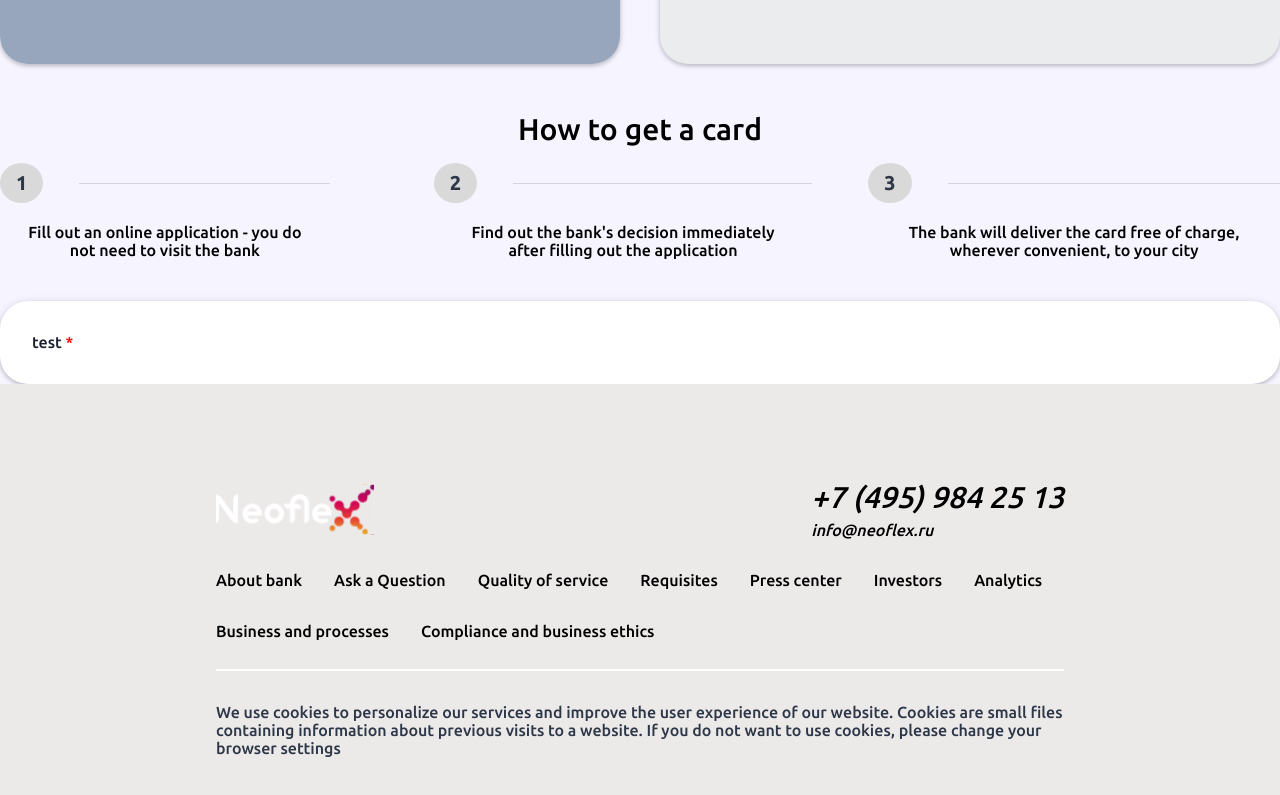
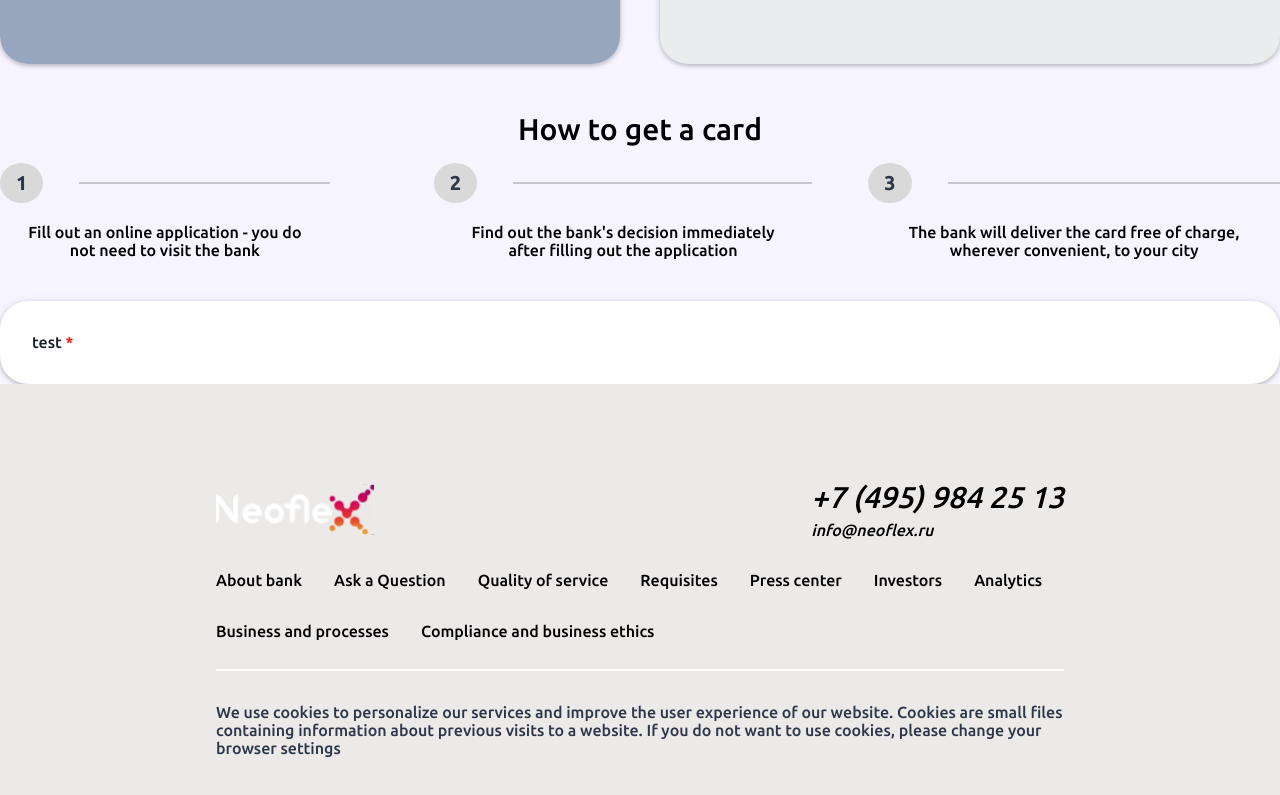
Before and after one commit to NyanLight/neoflex-project, a React (Vite) app: page /loan in a window 1280 px wide. Shown: the part 1117-1912 px from the top of the page. Built offline with nearby package versions, Linux system fonts and the light colour scheme.

Commit message:
create separate divider component and replace div with line inside steps component

```diff
--- a/src/components/Steps/Steps.module.css
+++ b/src/components/Steps/Steps.module.css
@@ -30,12 +30,6 @@
     font-weight: 700;
 }
 
-.step__line {
-    height: 1px;
-    width: 100%;
-    border-top: 1px solid #80808046;
-}
-
 .step__bottom {
     color: black;
     font-weight: 500;
@@ -54,10 +48,6 @@
         gap: 1rem;
     }
 
-    .step__line {
-        max-width: 400px;
-    }
-
     .step:first-of-type {
         margin-right: 0;
     }
--- a/src/components/Steps/Steps.tsx
+++ b/src/components/Steps/Steps.tsx
@@ -1,5 +1,6 @@
 import { Step } from './types/Step.type';
 import styles from './Steps.module.css';
+import { Divider } from '../../ui/Divider';
 
 const stepsData: Step[] = [
   {
@@ -27,10 +28,12 @@ export function Steps() {
           <div className={styles.step}>
             <div className={styles.step__top}>
               <div className={styles.step__number}>{step.number}</div>
-            <div
-              className={styles.step__line}
-              style={{}}
-            ></div>
+              <Divider
+                direction="horizontal"
+                borderWidth="2px"
+                borderStyle="solid"
+                borderColor="rgba(128, 128, 128, 0.4)"
+              />
             </div>
             <div className={styles.step__bottom}>{step.text}</div>
           </div>
--- /dev/null
+++ b/src/ui/Divider/Divider.tsx
@@ -0,0 +1,9 @@
+import { DividerProps } from "./types/DividerProps.type";
+
+export function Divider (props : DividerProps) {
+    return (
+        props.direction === 'horizontal' ?
+        <div style={{height: '1px', width: '100%', borderTop: `${props.borderWidth} ${props.borderStyle} ${props.borderColor} `}}></div>
+        : <div style={{height: '100%', width: '1px', borderRight: `${props.borderWidth} ${props.borderStyle} ${props.borderColor} `}}></div>
+    )
+}
--- /dev/null
+++ b/src/ui/Divider/index.tsx
@@ -0,0 +1 @@
+export {Divider} from './Divider'
--- /dev/null
+++ b/src/ui/Divider/types/DividerProps.type.ts
@@ -0,0 +1,6 @@
+export type DividerProps = {
+    borderStyle: string,
+    borderColor: string,
+    direction: 'horizontal' | 'vertical',
+    borderWidth: string,
+};
```
Lines whose indentation alone changed are shown as unchanged.
